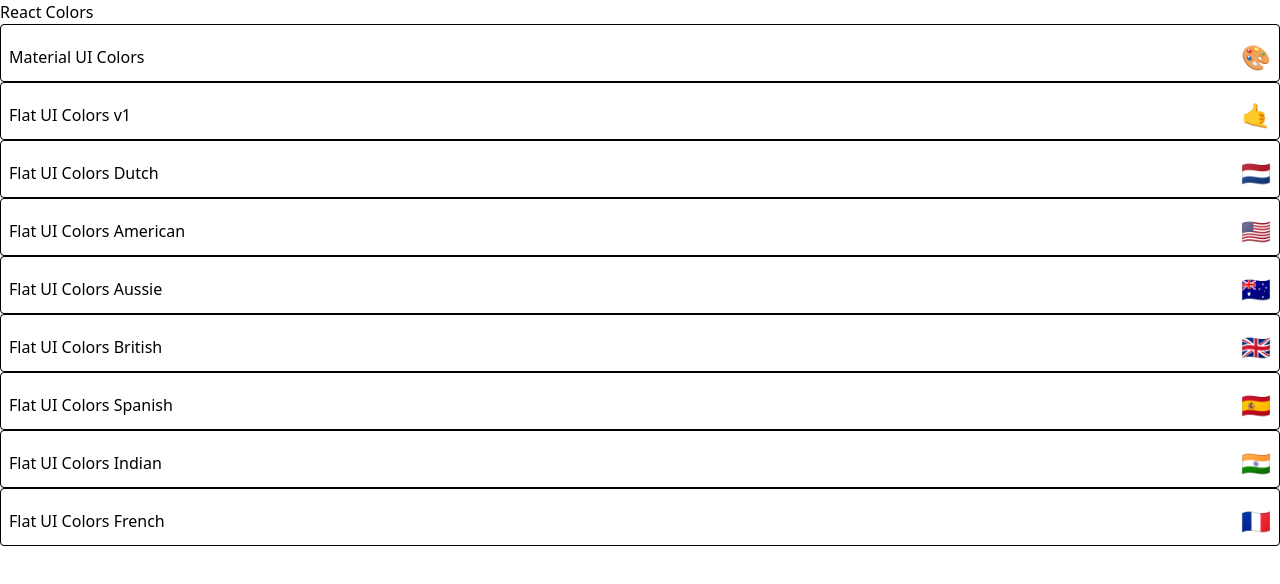
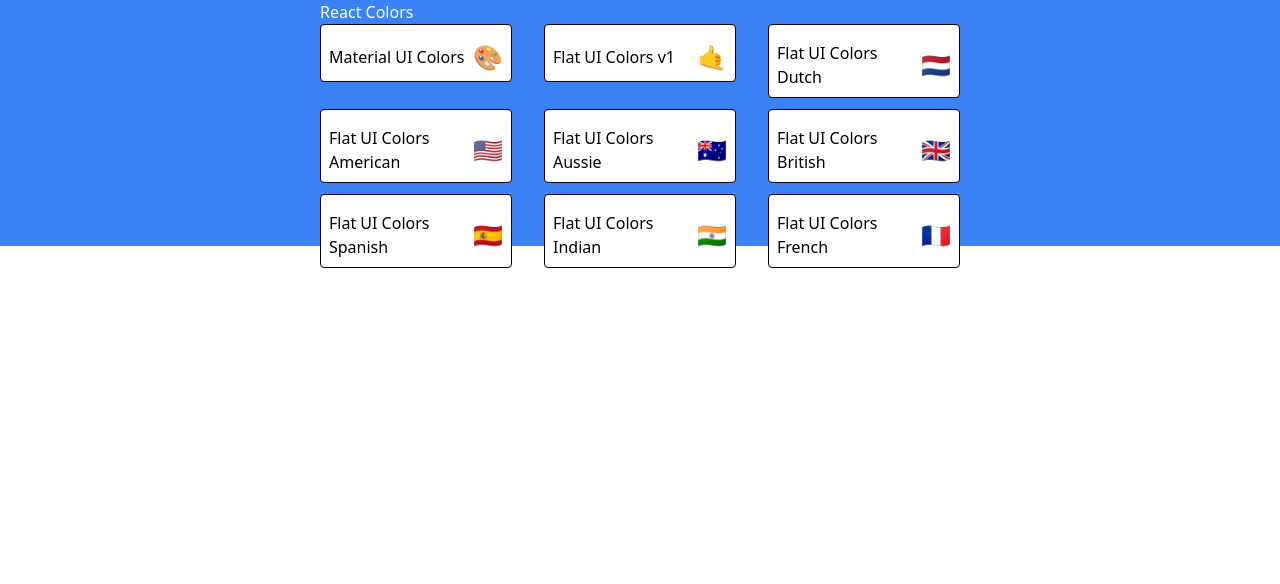
Before and after one commit to NitinNitinRaj/React_Projects, a React (Create React App) app in the folder color_project/: page / in a window 1280 px wide. Shown: the top 584 px of the page. Built offline with nearby package versions, Linux system fonts and the light colour scheme.

Commit message:
start styling PaletteList

```diff
--- a/color_project/src/components/PaletteList.js
+++ b/color_project/src/components/PaletteList.js
@@ -3,13 +3,19 @@ import MiniPalette from "./MiniPalette";
 
 export default function PaletteList({ palettes }) {
   return (
-    <div>
+    <div className="bg-blue-500 h-full flex items-start justify-center">
+      <div className="w-1/2 flex flex-col items-start flex-wrap">
+        <nav className="flex w-full justify-between text-white">
           <h1>React Colors</h1>
+        </nav>
+        <div className="box-border w-full grid grid-cols-3 gap-[5%]">
           {palettes.map((palette) => (
             <p>
               <MiniPalette {...palette} />
             </p>
           ))}
         </div>
+      </div>
+    </div>
   );
 }
```
Lines whose indentation alone changed are shown as unchanged.
